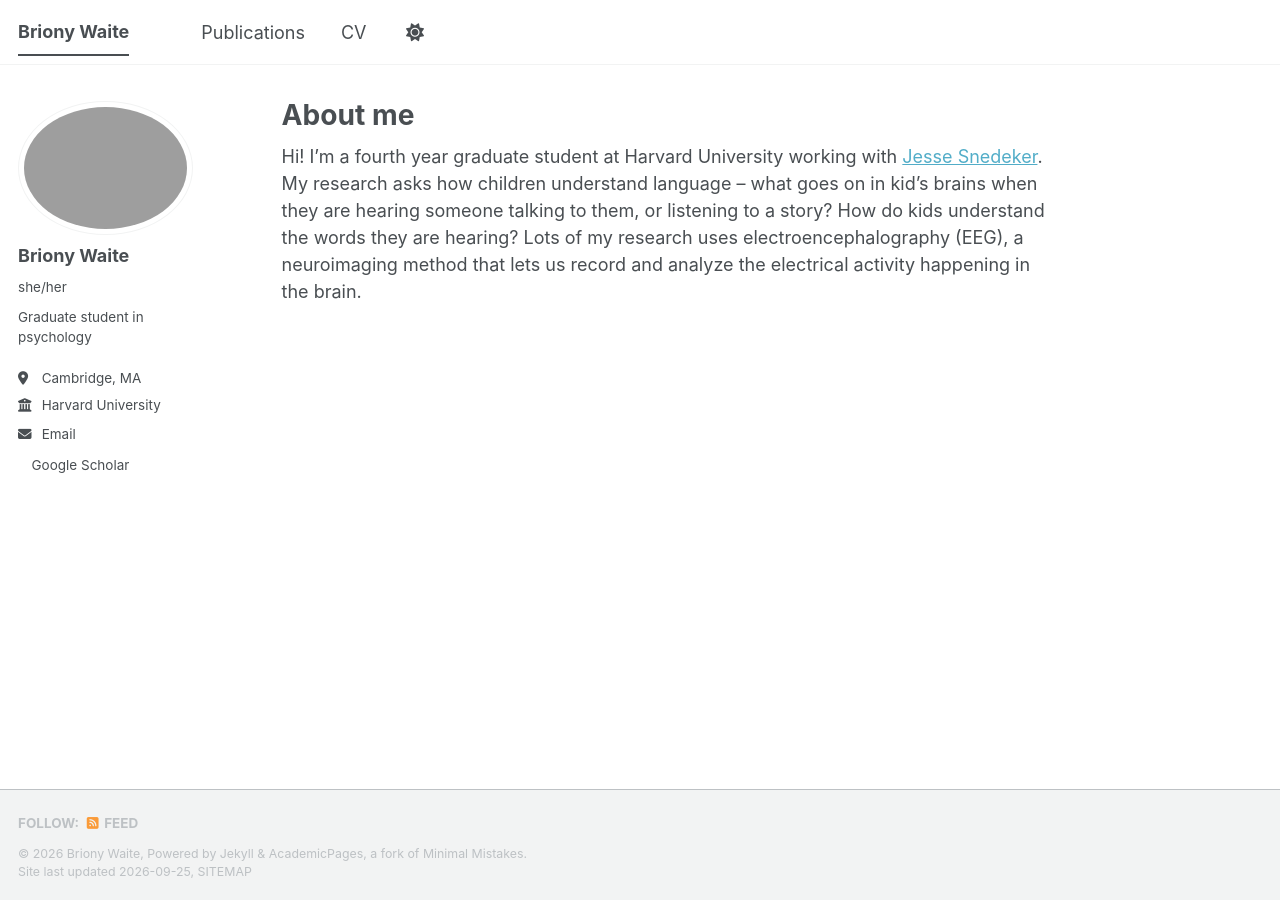
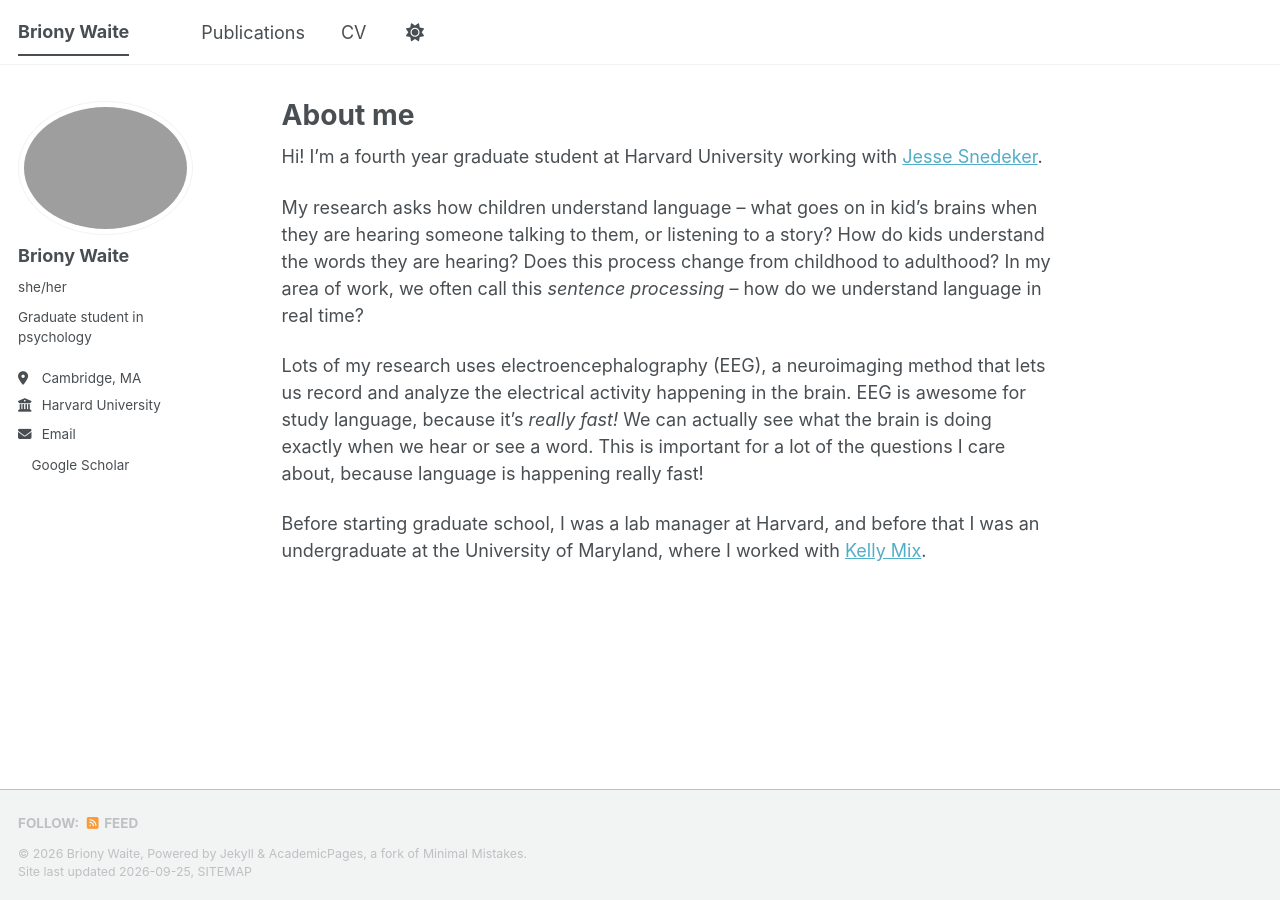
Before and after one commit to briwaite/briwaite.github.io, a Jekyll site: the page built from _pages/about.md, in a window 1280 px wide. Built offline with Jekyll 4.4.1, drawn with Linux system fonts in a browser that asks for light colours; a style sheet for code colours, icons or effects is not loaded.

Commit message:
updated about me

```diff
--- a/_pages/about.md
+++ b/_pages/about.md
@@ -7,4 +7,10 @@ redirect_from:
   - /about.html
 ---
 
-Hi! I'm a fourth year graduate student at Harvard University working with [Jesse Snedeker](https://www.harvardlds.org/jesse-snedeker/). My research asks how children understand language -- what goes on in kid's brains when they are hearing someone talking to them, or listening to a story? How do kids understand the words they are hearing? Lots of my research uses electroencephalography (EEG), a neuroimaging method that lets us record and analyze the electrical activity happening in the brain.
+Hi! I'm a fourth year graduate student at Harvard University working with [Jesse Snedeker](https://sites.harvard.edu/harvardlds/our-labs/snedeker-lab/jesse-snedeker/).
+
+My research asks how children understand language -- what goes on in kid's brains when they are hearing someone talking to them, or listening to a story? How do kids understand the words they are hearing? Does this process change from childhood to adulthood? In my area of work, we often call this *sentence processing* -- how do we understand language in real time?
+
+Lots of my research uses electroencephalography (EEG), a neuroimaging method that lets us record and analyze the electrical activity happening in the brain. EEG is awesome for study language, because it's *really fast!* We can actually see what the brain is doing exactly when we hear or see a word. This is important for a lot of the questions I care about, because language is happening really fast!
+
+Before starting graduate school, I was a lab manager at Harvard, and before that I was an undergraduate at the University of Maryland, where I worked with [Kelly Mix](https://education.umd.edu/directory/kelly-mix).
```
